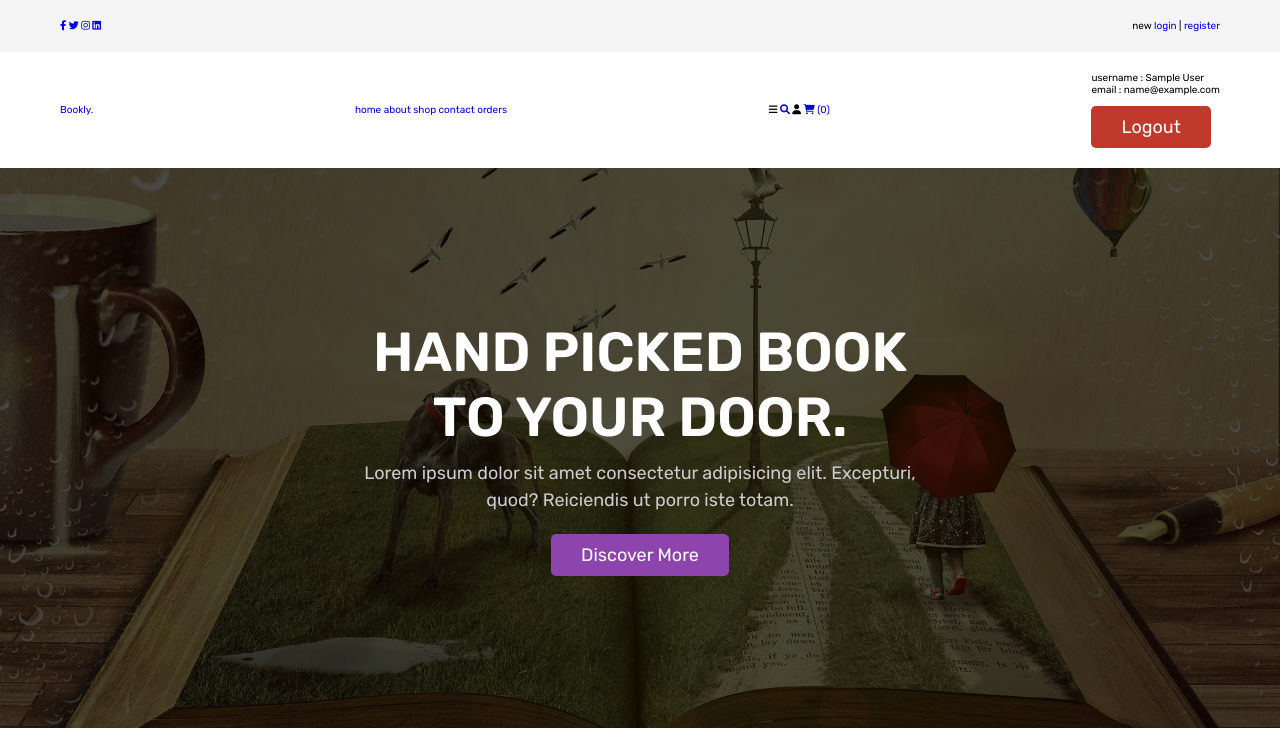
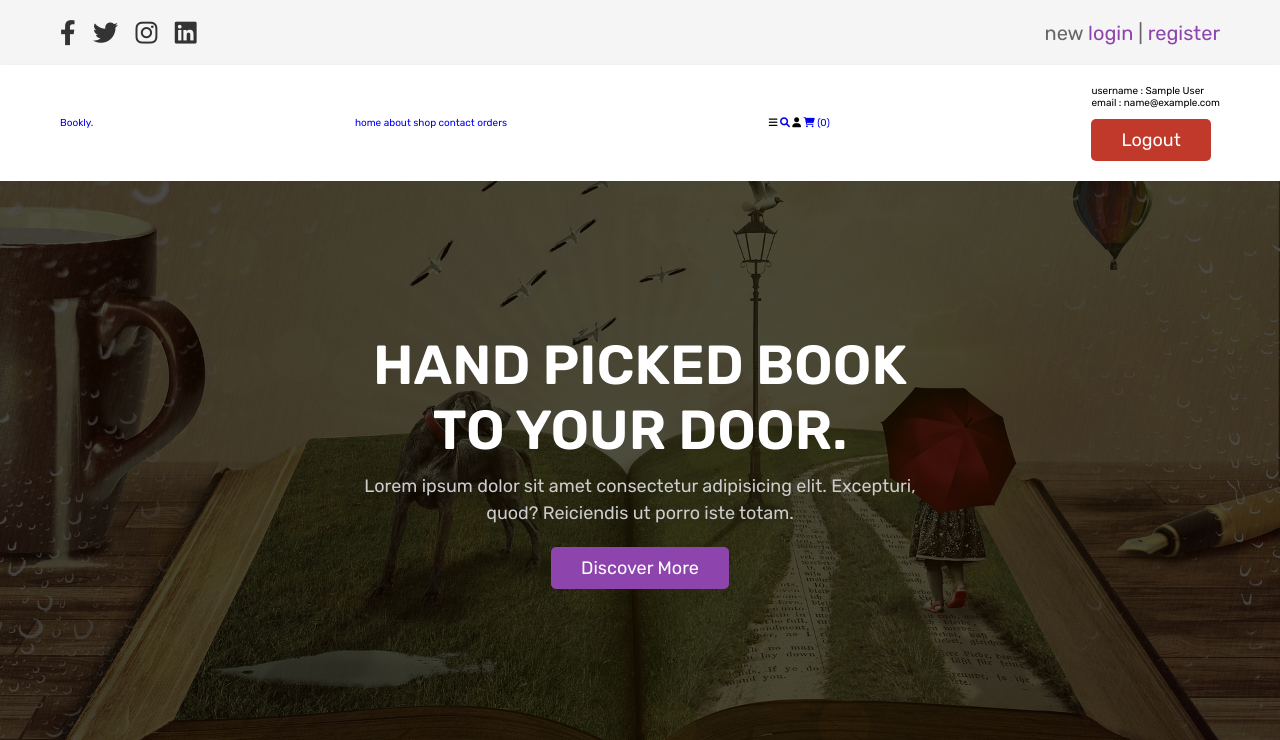
Before and after one commit to Lanarus/book-story, a PHP site: page /home.php in a window 1280 px wide. Shown: the top 740 px of the page. Run offline with PHP 8.4, Linux system fonts and the light colour scheme; the visitor is signed in with stand-in values (Sample User, id 1); data that the repository does not hold is empty.

Commit message:
style header-1

```diff
--- a/css/style.css
+++ b/css/style.css
@@ -185,7 +185,28 @@ section{
    margin:0 auto;
    position: relative;
 }
+.header .header-1 .flex .share a{
+   font-size: 2.5rem;
+   margin-right: 1.5rem;
+   color:var(--black);
+}
 
+.header .header-1 .flex .share a:hover{
+   color:var(--purple);
+}
+
+.header .header-1 .flex p{
+   font-size: 2rem;
+   color:var(--light-color);
+}
+
+.header .header-1 .flex p a{
+   color:var(--purple);
+}
+
+.header .header-1 .flex p a:hover{
+   text-decoration: underline;
+}
 
  .home{
    min-height: 70vh;
```
